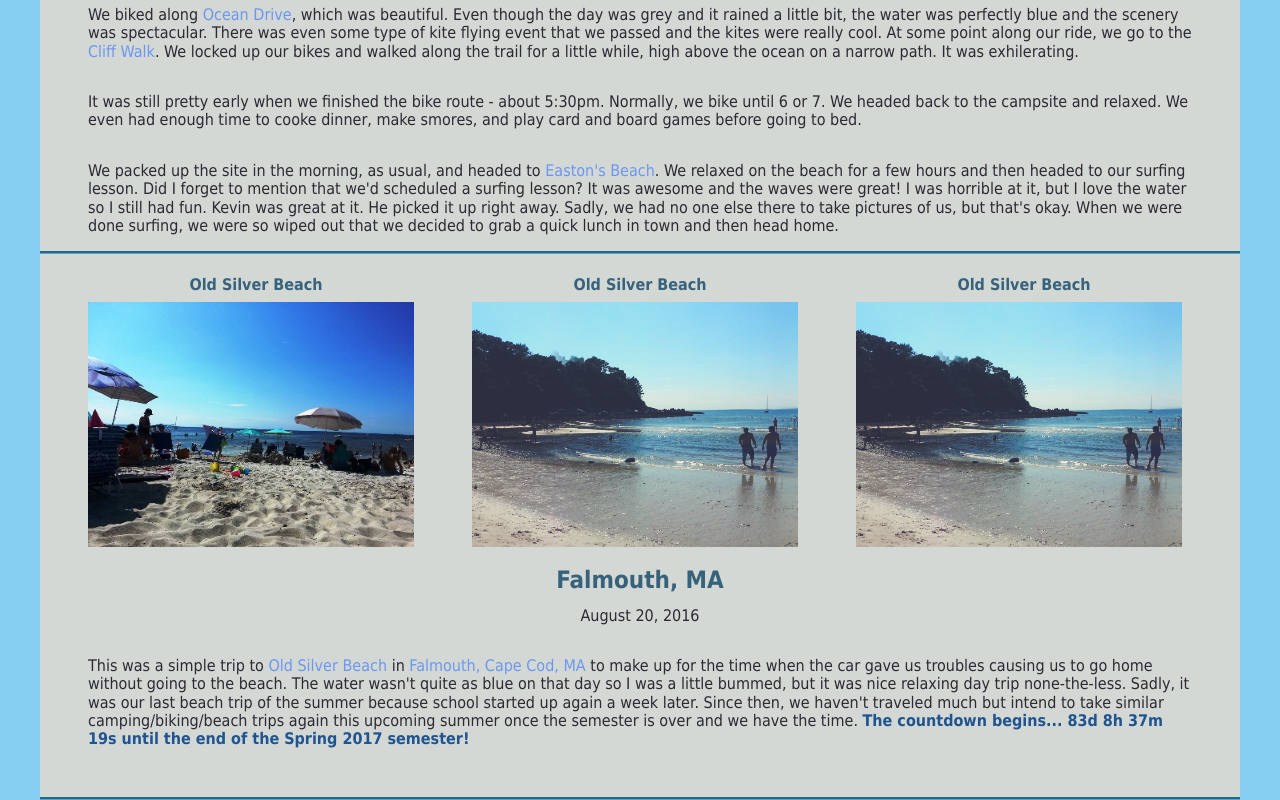
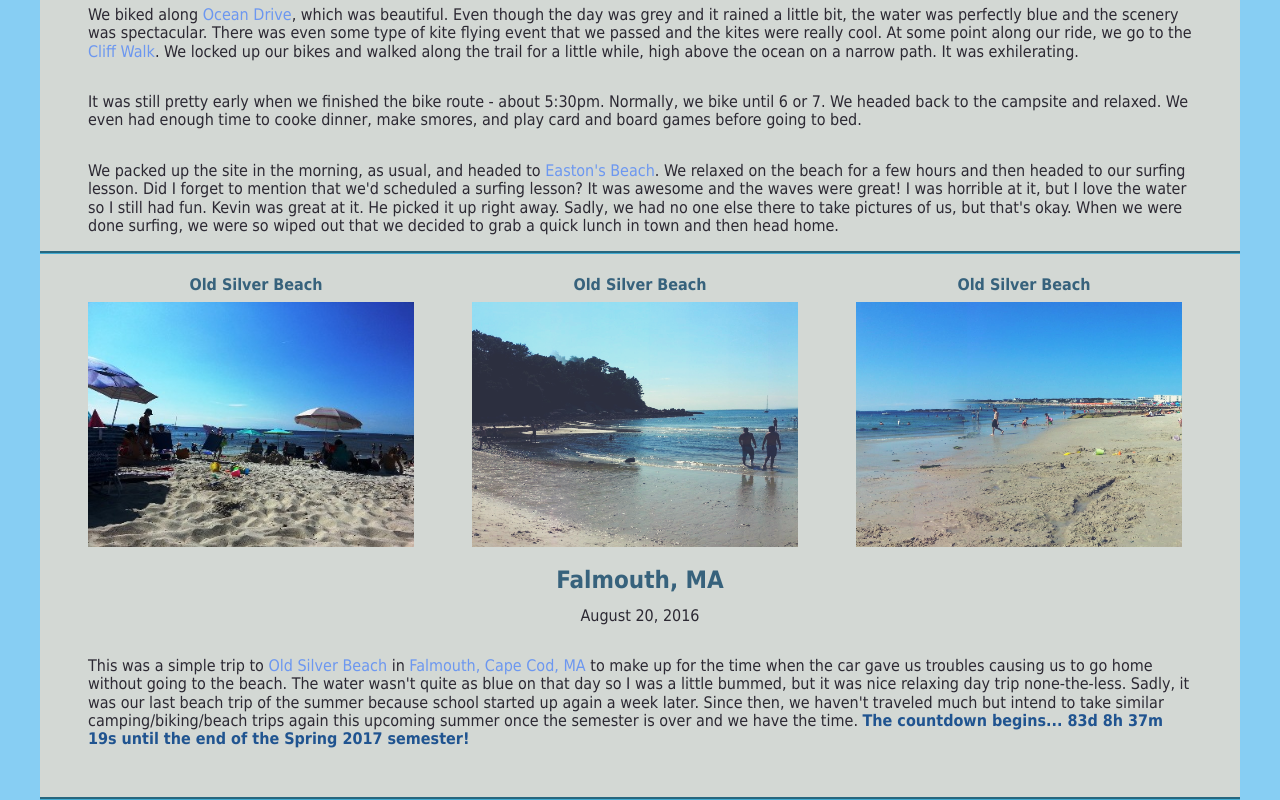
Before and after one commit to KJP8/DGMD-E-27-Assignment-1, a plain HTML site: page blog.html in a window 1280 px wide. Shown: the part 3606-4406 px from the top of the page. Drawn offline with Linux system fonts and the light colour scheme.

Commit message:
updated one photo after realizing same photo was on same page twice

```diff
--- a/blog.html
+++ b/blog.html
@@ -160,7 +160,7 @@
 
             <article class="col-1-2">
                 <h4>Old Silver Beach</h4>
-                <img src="img/FCC/beach-245-3.png" alt="Old Silver Beach 3">
+                <img src="img/FCC/beach-245-4.png" alt="Old Silver Beach 3">
             </article>
 
             <article class="col-3 last">
```
